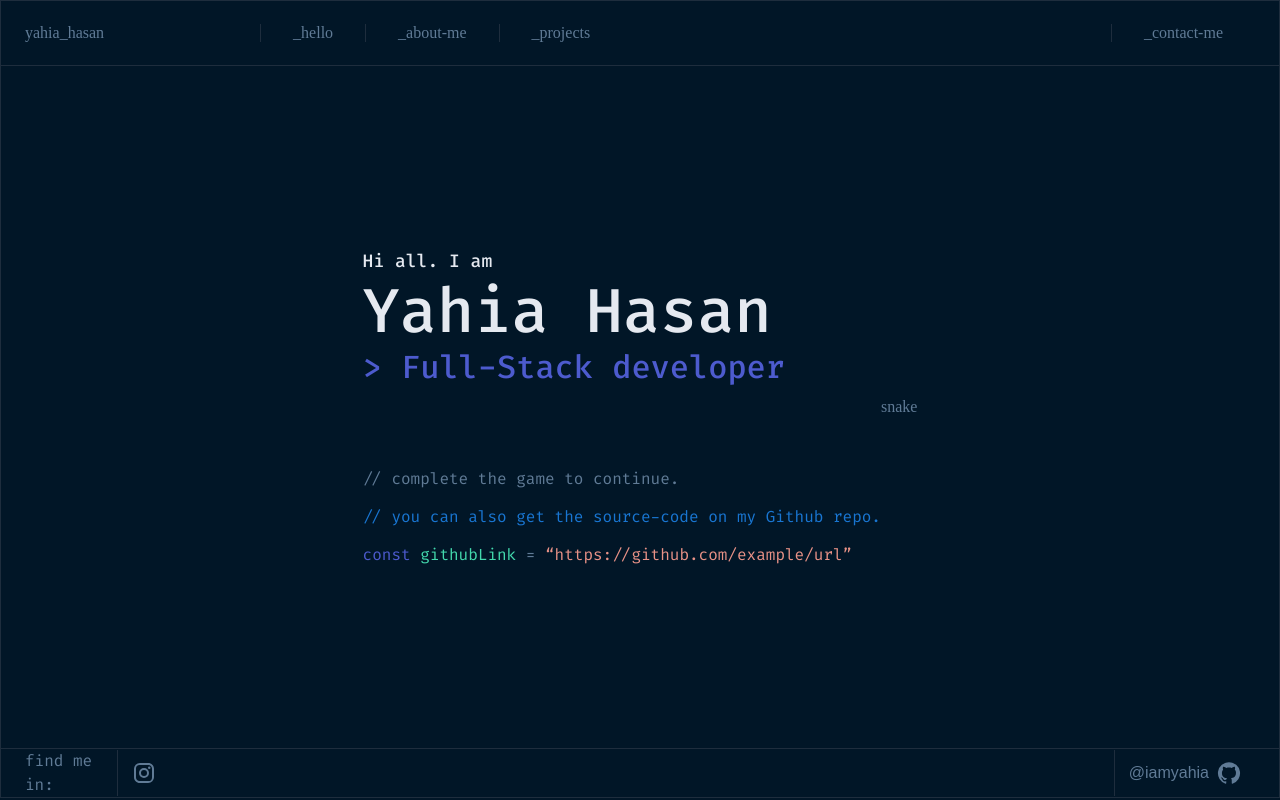
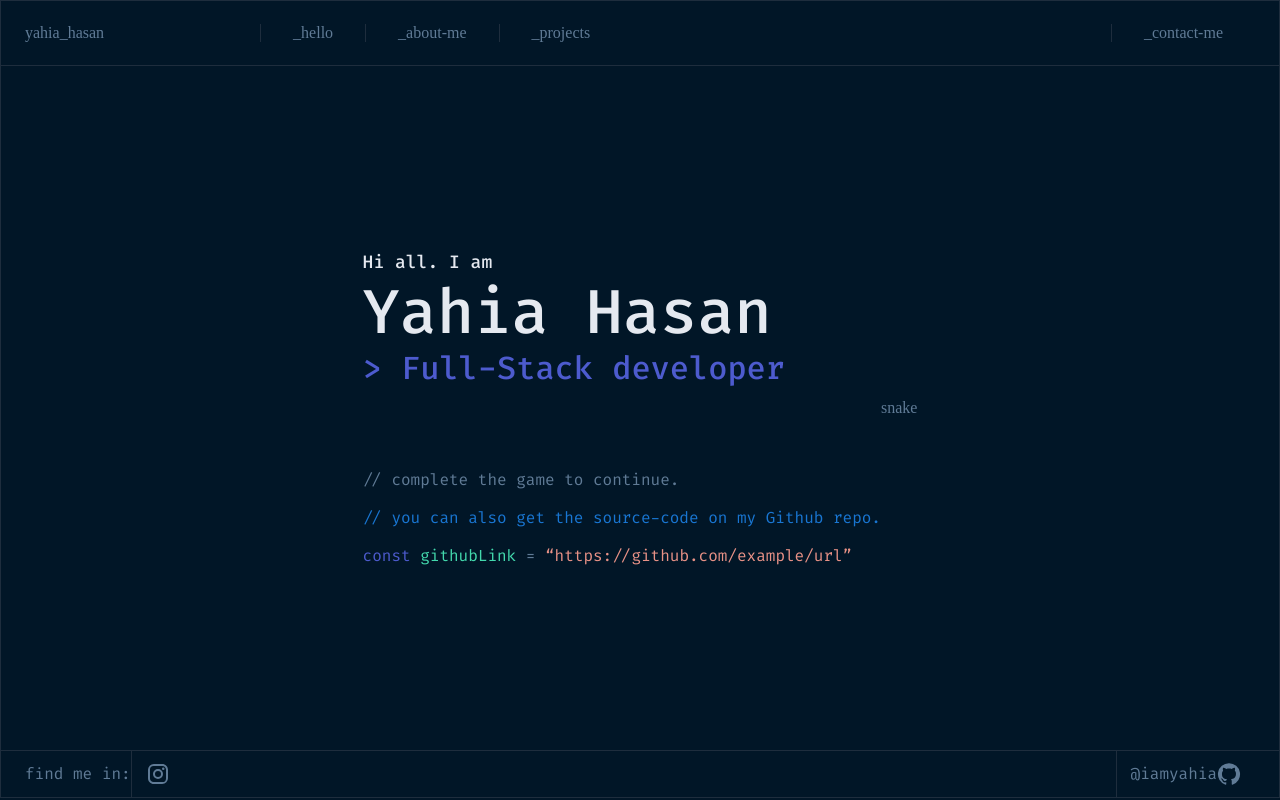
Before and after one commit to iamyahia/portfolio, a Next.js app: page / in a window 1280 px wide. Built offline with nearby package versions, Linux system fonts and the light colour scheme.

Commit message:
fix: find-me-in wrapping

```diff
--- a/app/components/Footer.jsx
+++ b/app/components/Footer.jsx
@@ -38,15 +38,7 @@ function Footer() {
           alignItems: "center",
         }}
       >
-        <Typography
-          component="p"
-          sx={{
-            width: {
-              xs: "100%",
-              md: "100px",
-            },
-          }}
-        >
+        <Typography component="p" className="whitespace-nowrap  mr-[1.125rem]">
           find me in:
         </Typography>
         <Box
@@ -92,14 +84,7 @@ function Footer() {
                   }}
                 >
                   {contact.username && (
-                    <p
-                      style={{
-                        fontSize: "16px",
-                        marginRight: "8px",
-                      }}
-                    >
-                      {contact.username}
-                    </p>
+                    <Typography className="mr-2">{contact.username}</Typography>
                   )}
                   {contact.icon}
                 </IconButton>
```
